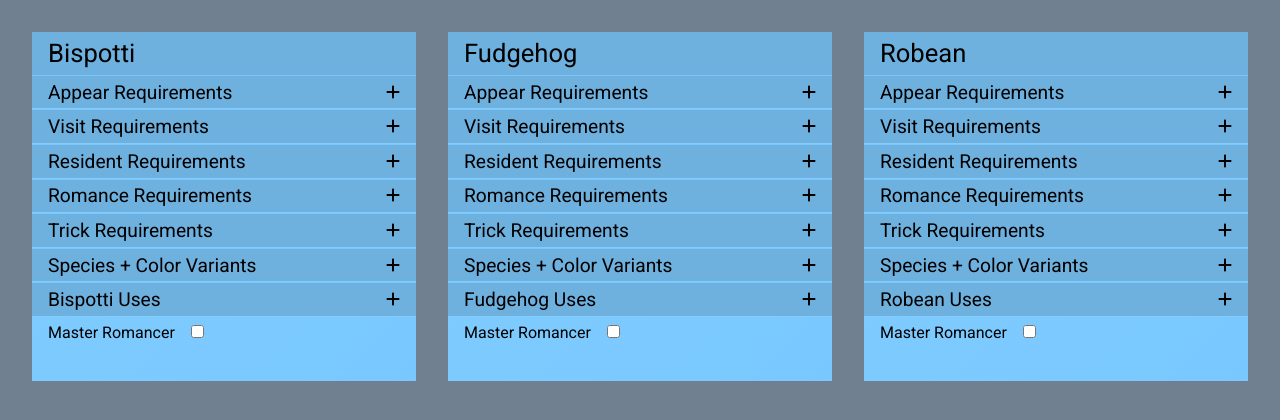
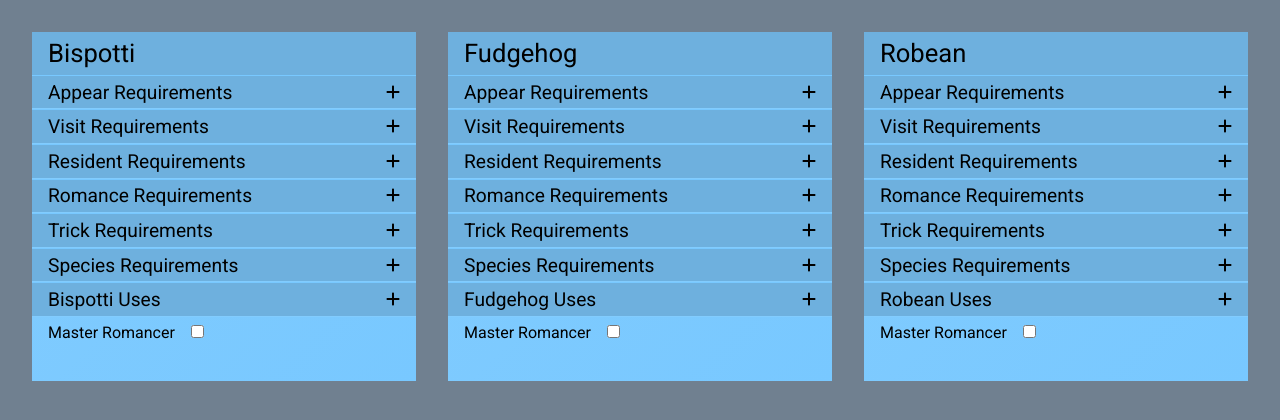
Before and after one commit to Shoozle/react-viva-pinata, a React (Create React App) app: page / in a window 1280 px wide. Shown: the top 420 px of the page. Built offline with nearby package versions, Linux system fonts and the light colour scheme.

Commit message:
Use dropdown hook for each requirements

```diff
--- a/package.json
+++ b/package.json
@@ -11,7 +11,7 @@
     "@testing-library/user-event": "^13.5.0",
     "react": "^18.1.0",
     "react-dom": "^18.1.0",
-    "react-linkify": "^1.0.0-alpha",
+    "react-router-dom": "^6.3.0",
     "react-scripts": "5.0.1",
     "styled-components": "^5.3.5",
     "web-vitals": "^2.1.4"
--- a/src/PinataData.js
+++ b/src/PinataData.js
@@ -24,7 +24,7 @@ export const Pinatas = [
          'Feeding it a loaf of bread changes its color to pink/white',
       ],
       uses: [
-         'Eating 1 Bispotti helps meet the <a href="/robean">Robean</a> Romance requirements',
+         'Eating 1 Bispotti helps meet the <NavLink href="/robean">Robean</NavLink> Romance requirements',
          'Eating 1 Bispotti helps meet the Arocknid Trick requirements',
          'Eating 1 Bispotti helps tame the sour Profitamole',
       ],
--- a/src/components/Pinata.jsx
+++ b/src/components/Pinata.jsx
@@ -2,17 +2,13 @@ import { useEffect, useState } from "react"
 import styled from "styled-components"
 import { FontAwesomeIcon } from "@fortawesome/react-fontawesome";
 import { faPlus, faMinus } from "@fortawesome/free-solid-svg-icons";
+import { NavLink } from "react-router-dom";
+import { useDropdown } from "../hooks/useDropdown";
+
 
 function Pinata(pata) {
 
    const pinata = { ...pata.pinata }
-
-   const [appear, setAppear] = useState(false);
-   const [visit, setVisit] = useState(false);
-   const [resident, setResident] = useState(false);
-   const [romance, setRomance] = useState(false);
-   const [trick, setTrick] = useState(false);
-   const [species, setSpecies] = useState(false);
    // const [wildcard, setWildcard] = useState(false);
    const [uses, setUses] = useState(false);
    const [masterRomancer, setMasterRomancer] = useState(() => {
@@ -20,6 +16,14 @@ function Pinata(pata) {
       const initValue = JSON.parse(saved);
       return initValue || false;
    })
+
+   const appearReqs = useDropdown('Appear', pinata.appear)
+   const visitReqs = useDropdown('Visit', pinata.visit)
+   const residentReqs = useDropdown('Resident', pinata.resident)
+   const romanceReqs = useDropdown('Romance', pinata.romance)
+   const trickReqs = useDropdown('Trick', pinata.trick)
+   const speciesReqs = useDropdown('Species', pinata.species)
+   const usesReqs = useDropdown('Uses', pinata.uses)
 
    const romanceHandler = () => {
       setMasterRomancer(!masterRomancer);
@@ -34,30 +38,12 @@ function Pinata(pata) {
       <Card>
          <h3>{pinata.name}</h3>
          <div>
-            <h4 onClick={() => { setAppear(!appear) }} >Appear Requirements <span><FontAwesomeIcon icon={appear ? faMinus : faPlus} /></span> </h4>
-            <ul className={appear ? 'visible' : 'invisible'}>
-               {pinata.appear.map((appear, index) => (<li key={index}>{appear}</li>))}
-            </ul>
-            <h4 onClick={() => { setVisit(!visit) }}>Visit Requirements <span><FontAwesomeIcon icon={visit ? faMinus : faPlus} /></span> </h4>
-            <ul className={visit ? 'visible' : 'invisible'}>
-               {pinata.visit.map((visit, index) => (<li key={index}>{visit}</li>))}
-            </ul>
-            <h4 onClick={() => { setResident(!resident) }}>Resident Requirements <span><FontAwesomeIcon icon={resident ? faMinus : faPlus} /></span> </h4>
-            <ul className={resident ? 'visible' : 'invisible'}>
-               {pinata.resident.map((resident, index) => (<li key={index}>{resident}</li>))}
-            </ul>
-            <h4 onClick={() => { setRomance(!romance) }}>Romance Requirements <span><FontAwesomeIcon icon={romance ? faMinus : faPlus} /></span> </h4>
-            <ul className={romance ? 'visible' : 'invisible'}>
-               {pinata.romance.map((romance, index) => (<li key={index}>{romance}</li>))}
-            </ul>
-            <h4 onClick={() => { setTrick(!trick) }}>Trick Requirements <span><FontAwesomeIcon icon={trick ? faMinus : faPlus} /></span> </h4>
-            <ul className={trick ? 'visible' : 'invisible'}>
-               {pinata.trick.map((trick, index) => (<li key={index}>{trick}</li>))}
-            </ul>
-            <h4 onClick={() => { setSpecies(!species) }}>Species + Color Variants <span><FontAwesomeIcon icon={species ? faMinus : faPlus} /></span> </h4>
-            <ul className={species ? 'visible' : 'invisible'}>
-               {pinata.species.map((species, index) => (<li key={index}>{species}</li>))}
-            </ul>
+            {appearReqs}
+            {visitReqs}
+            {residentReqs}
+            {romanceReqs}
+            {trickReqs}
+            {speciesReqs}
             {/* <h4 onClick={() => { setWildcard(!wildcard) }}>Wildcard Versions</h4>
             <ul className={wildcard ? 'visible' : 'invisible'}>
                <li>Bumps</li>
@@ -66,7 +52,7 @@ function Pinata(pata) {
             </ul> */}
             <h4 onClick={() => { setUses(!uses) }}>{pinata.name} Uses <span><FontAwesomeIcon icon={uses ? faMinus : faPlus} /></span> </h4>
             <ul className={uses ? 'visible' : 'invisible'}>
-               {pinata.uses.map((uses, index) => (<li key={index}>{uses}</li>))}
+               {pinata.uses.map((uses, index) => (<li dangerouslySetInnerHTML={{__html: uses}} key={index}></li>))}
             </ul>
             <form>
                <div>
--- /dev/null
+++ b/src/hooks/useDropdown.jsx
@@ -0,0 +1,20 @@
+import { faMinus, faPlus } from "@fortawesome/free-solid-svg-icons";
+import { FontAwesomeIcon } from "@fortawesome/react-fontawesome";
+import { useState } from "react";
+
+
+export function useDropdown(title, listItems) {
+
+   const [show, setShow] = useState(false)
+   let dropdownBlock;
+
+   dropdownBlock = (
+         <>
+         <h4 onClick={() => { setShow(!show) }} >{title} Requirements <span><FontAwesomeIcon icon={show ? faMinus : faPlus} /></span> </h4>
+         <ul className={show ? 'visible' : 'invisible'}>
+            {listItems.map((item, index) => (<li key={index}>{item}</li>))}
+         </ul>
+         </>
+   )
+   return dropdownBlock
+}
```
Also changed, not shown: 1 other file (tests, documents, lock files or other folders).
